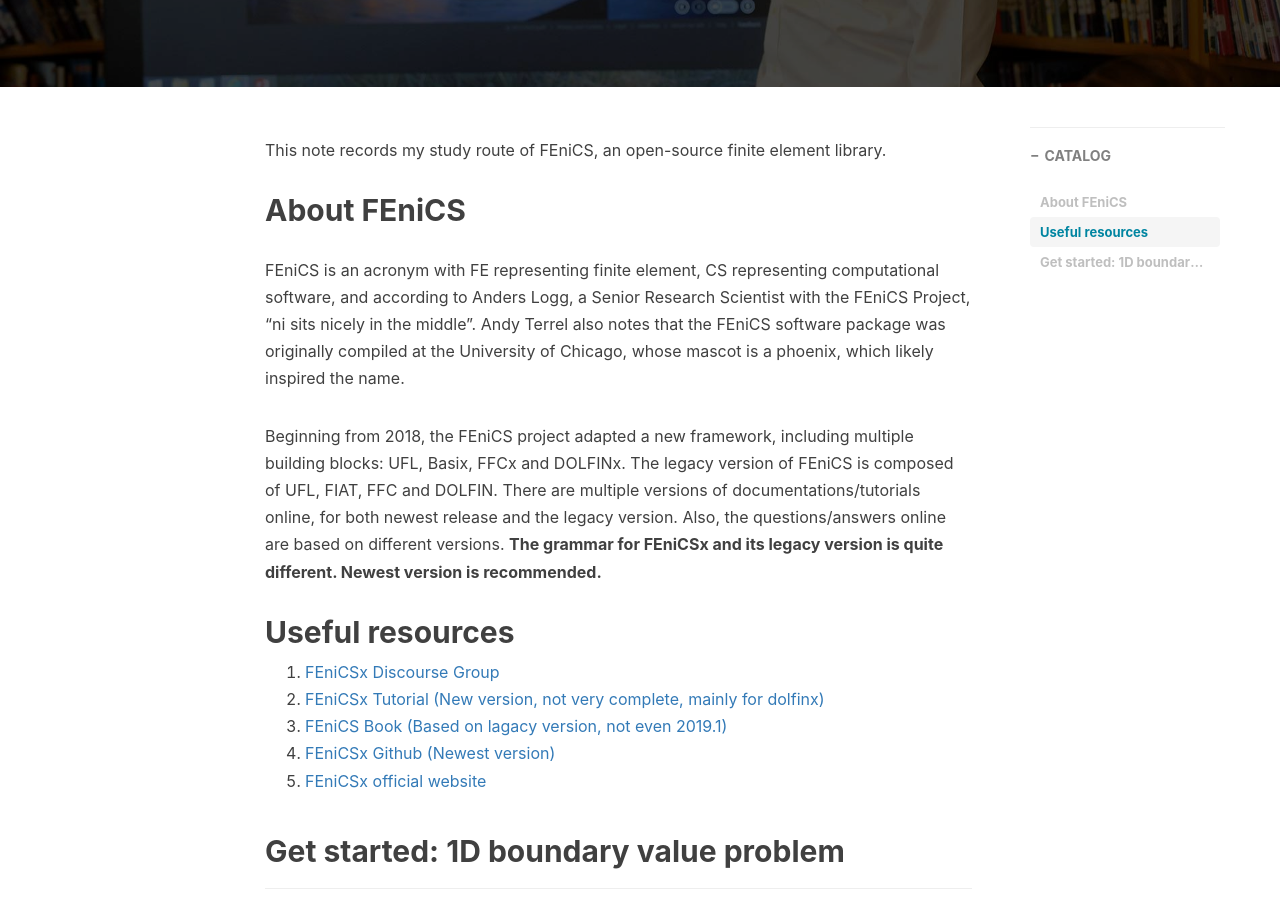
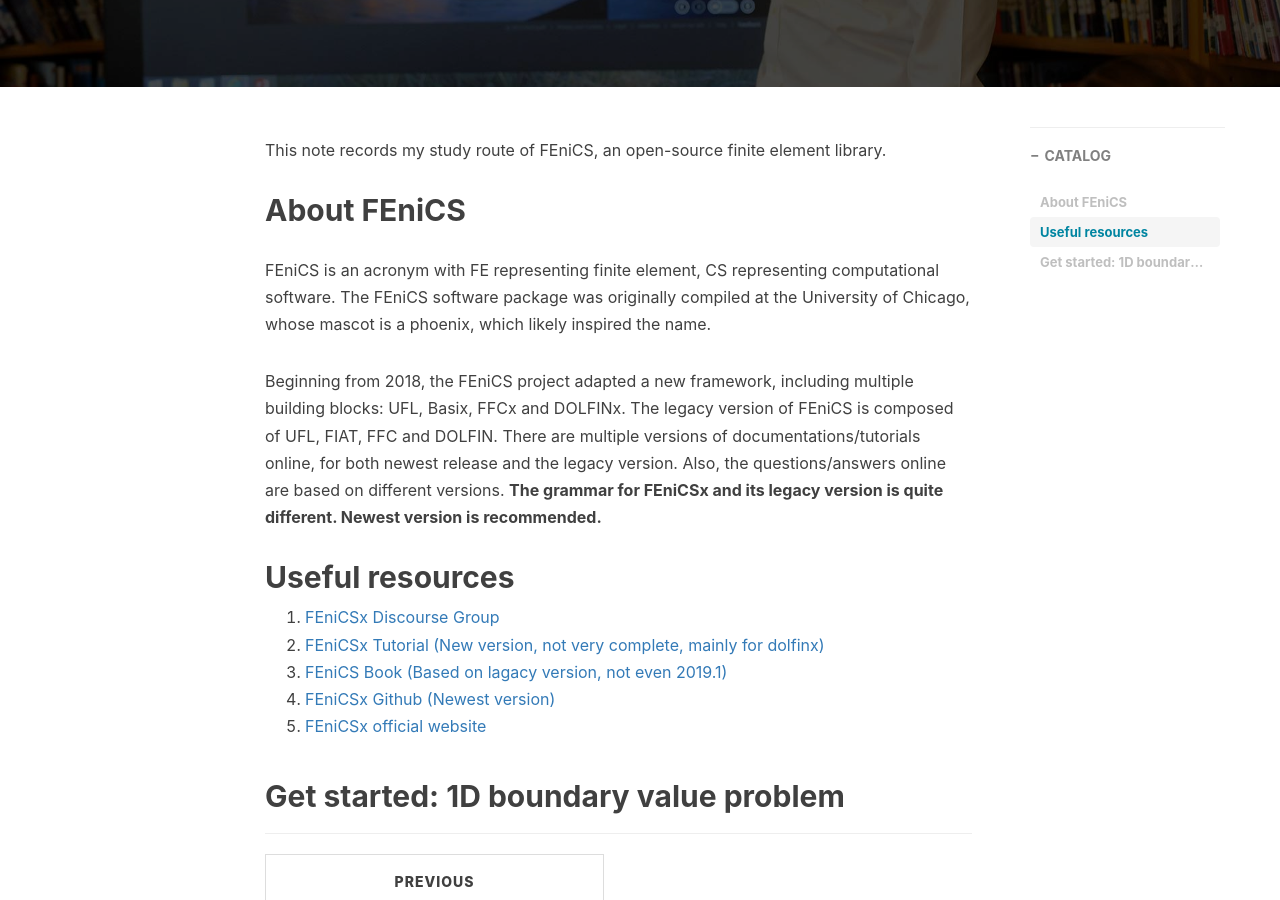
Before and after one commit to lichanghao/lichanghao.github.io.old, a Jekyll site: the page built from _posts/2023-02-05-Fenicsx study notes.md, in a window 1280 px wide and 900 px high, scrolled down 370 px. Built offline with Jekyll 4.4.1, drawn with Linux system fonts in a browser that asks for light colours; nearby versions of some CDN libraries; comment, search, counter and statistics services are not loaded.

Commit message:
20230205

```diff
--- a/_posts/2023-02-05-Fenicsx study notes.md
+++ b/_posts/2023-02-05-Fenicsx study notes.md
@@ -15,7 +15,7 @@ This note records my study route of FEniCS, an open-source finite element librar
 
 ## About FEniCS
 
-FEniCS is an acronym with FE representing finite element, CS representing computational software, and according to Anders Logg, a Senior Research Scientist with the FEniCS Project, "ni sits nicely in the middle". Andy Terrel also notes that the FEniCS software package was originally compiled at the University of Chicago, whose mascot is a phoenix, which likely inspired the name.
+FEniCS is an acronym with FE representing finite element, CS representing computational software. The FEniCS software package was originally compiled at the University of Chicago, whose mascot is a phoenix, which likely inspired the name.
 
 Beginning from 2018, the FEniCS project adapted a new framework, including multiple building blocks: UFL, Basix, FFCx and DOLFINx. The legacy version of FEniCS is composed of UFL, FIAT, FFC and DOLFIN. There are multiple versions of documentations/tutorials online, for both newest release and the legacy version. Also, the questions/answers online are based on different versions. **The grammar for FEniCSx and its legacy version is quite different. Newest version is recommended.**
 
```
Also changed, not shown: _posts/2022-12-07-Two-Phase membrane diffusive interface model.md (+1 -1 lines).
